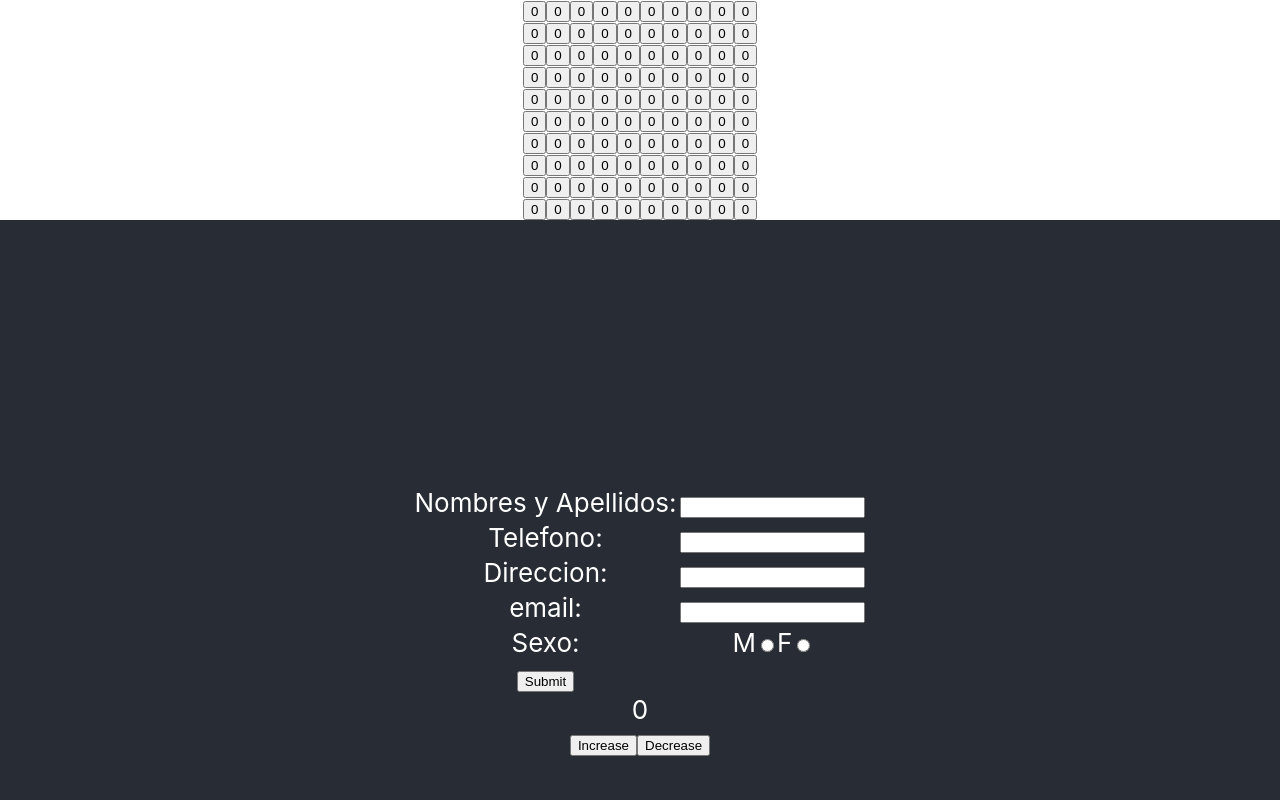
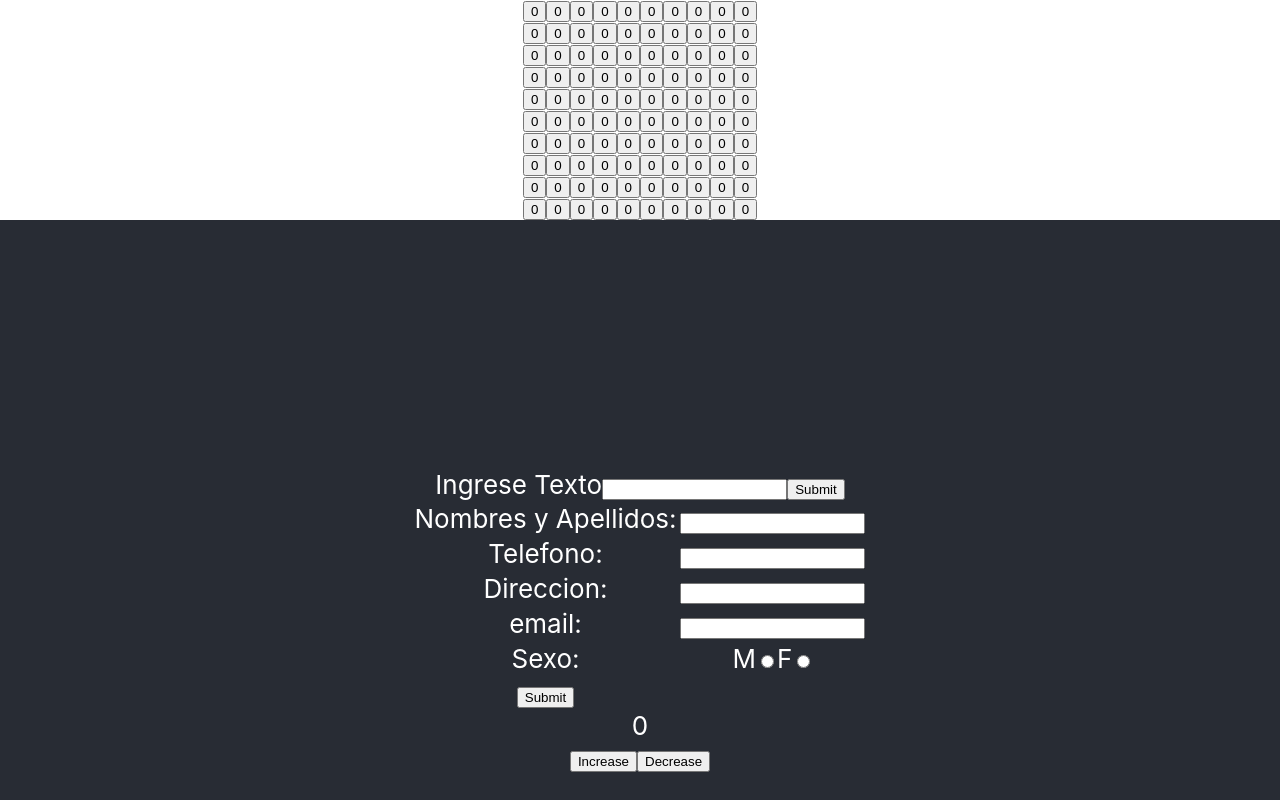
Before and after one commit to JacobApaza/FirstApp, a React (Create React App) app in the folder buttons/: page / in a window 1280 px wide. Shown: the top 800 px of the page. Built offline with nearby package versions, Linux system fonts and the light colour scheme; the HTML template or start-up script is replaced by a standard one.

Commit message:
Update textbox submit.

```diff
--- a/buttons/src/App.js
+++ b/buttons/src/App.js
@@ -4,7 +4,7 @@ import ButtonIncreaseDecrease from './components/ButtonIncreaseDecrease';
 import ButtonIncreDecreLabel from './components/ButtonIncreDecreLabel';
 import DataForm from './components/DataForm';
 import ButtonMatrix from './components/ButtonMatrix';
-
+import TextButton from './components/TextButton';
 
 function App() {
   return (
@@ -12,7 +12,7 @@ function App() {
       <ButtonMatrix rows="10" cols="10"></ButtonMatrix>
 
       <header className="App-header">
-
+        <TextButton></TextButton>
         <DataForm></DataForm>
         <ButtonIncreDecreLabel></ButtonIncreDecreLabel>
       </header>
--- /dev/null
+++ b/buttons/src/components/TextButton.jsx
@@ -0,0 +1,24 @@
+import React from "react";
+
+class TextButton extends React.Component{
+    constructor() {
+        super();
+        this.submit = this.submit.bind(this);
+    }
+
+    submit(){
+        alert("texto recibido");
+    }
+
+    render(props){
+        return(
+            <div>
+                <label>Ingrese Texto</label>
+                <input type="text"></input>
+                <button onClick={this.submit}>Submit</button>
+            </div>
+        );
+    }
+}
+
+export default TextButton;
```
